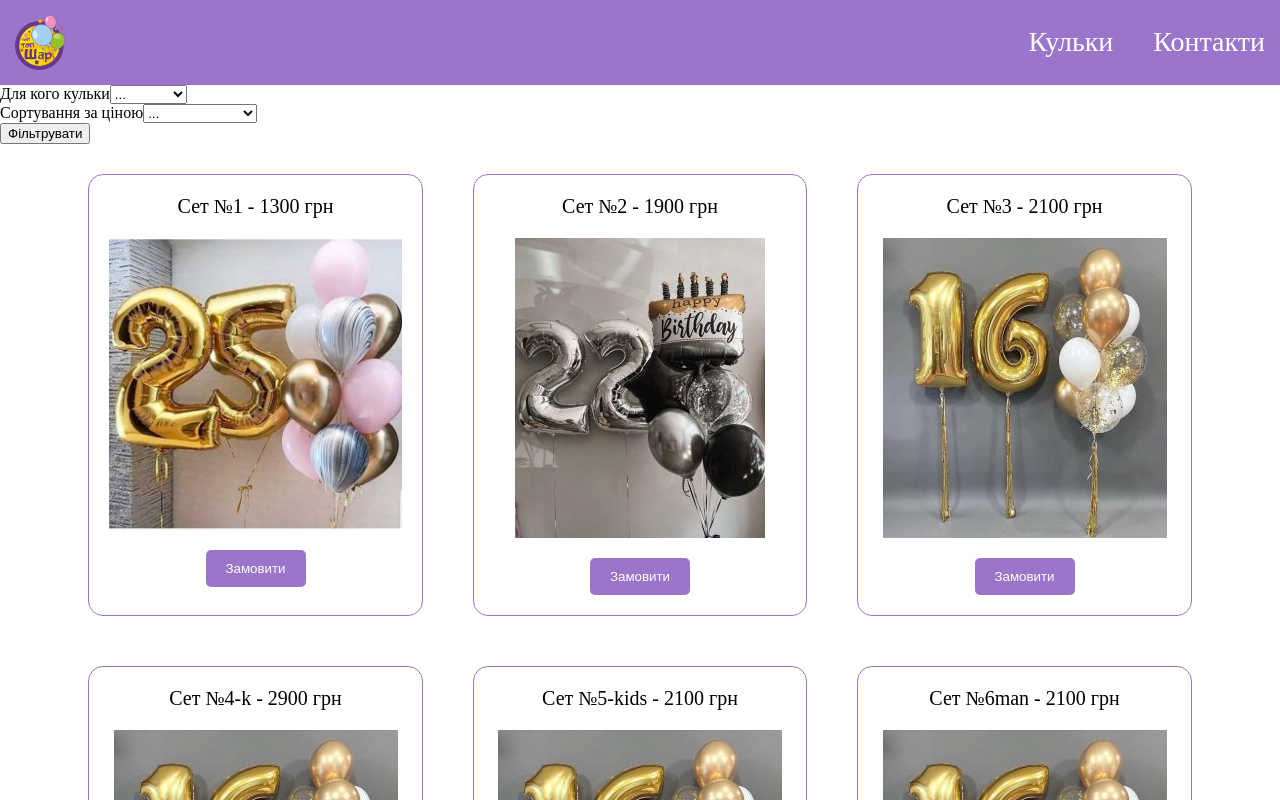
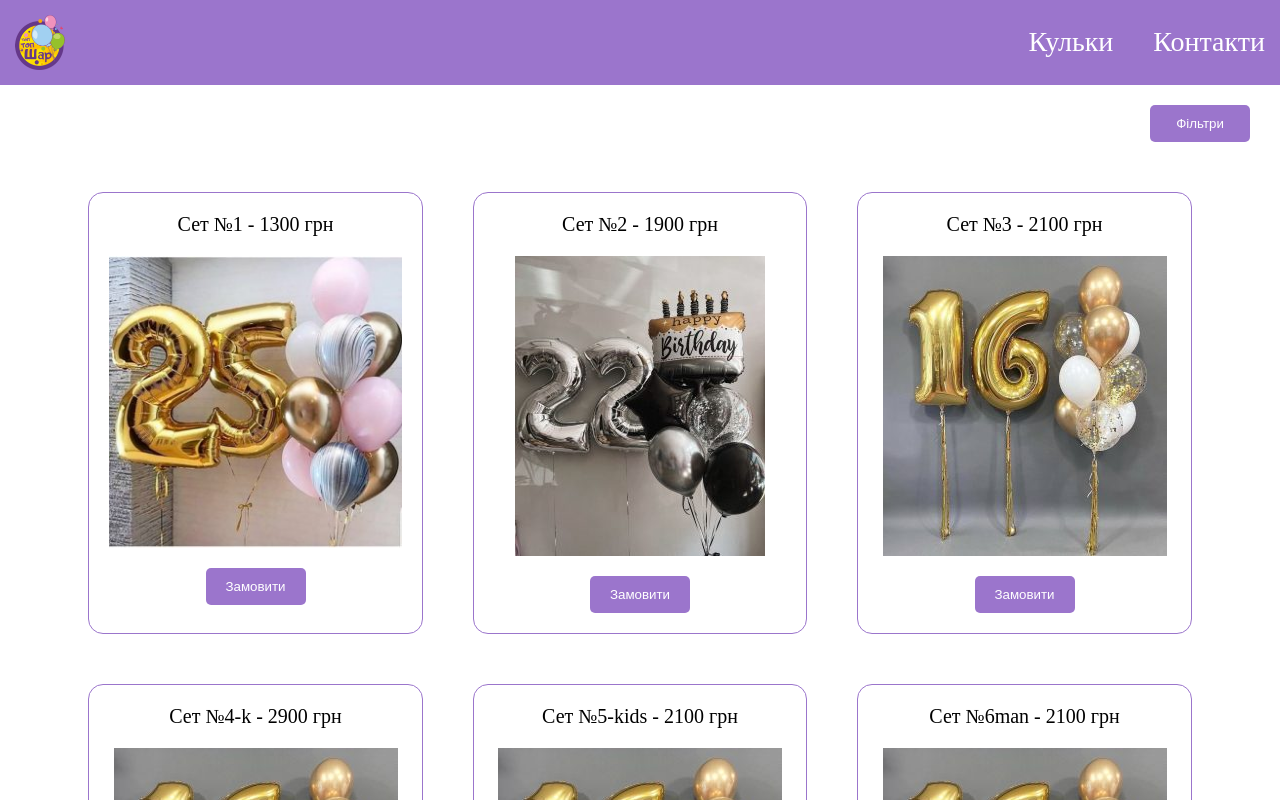
Before and after one commit to Hrechaniuk1/top-shar-online, a React (Vite) app: page /balloons in a window 1280 px wide. Shown: the top 800 px of the page. Built offline with nearby package versions, Linux system fonts and the light colour scheme.

Commit message:
filters done

```diff
--- a/package.json
+++ b/package.json
@@ -11,6 +11,7 @@
   },
   "dependencies": {
     "@reduxjs/toolkit": "^2.2.5",
+    "clsx": "^2.1.1",
     "formik": "^2.4.6",
     "modern-normalize": "^2.0.0",
     "react": "^18.2.0",
--- a/src/components/FiltersBar/FiltersBar.jsx
+++ b/src/components/FiltersBar/FiltersBar.jsx
@@ -1,26 +1,48 @@
-import { Form, Formik, Field } from "formik"
+import { Form, Formik, Field, useFormikContext } from "formik"
+import { useEffect, useState } from "react"
+import clsx from "clsx";
+
+import css from './FiltersBar.module.css'
 
 
-export default function FiltersBar({submitHandler, initial}) {
+export default function FiltersBar({submitHandler, initial, clickHandler}) {
+
+    function SyncFormikWithInitialValues({ initial }) {
+      const { setValues } = useFormikContext();
+
+      useEffect(() => {
+        setValues({
+          future: initial.future,
+          price: initial.price,
+        });
+      }, [initial, setValues]);
+
+      return null;
+    }
 
     function onSubmit(values) {
         submitHandler(values)
     }
 
+    const [isOpen, setIsOpen] = useState(false)
 
+    function onShowFilter() {
+      setIsOpen(!isOpen)
+    }
 
     return (
-        <Formik
-      initialValues={{
-        future: initial.future,
-        price: initial.price,
-      }}
+      <div>
+         <button className={css.showFilters} onClick={onShowFilter}>Фільтри</button>
+
+              <Formik
       onSubmit={onSubmit}
     >
-        <Form>
-          <div>
+        {() => (
+        <Form className={clsx(css.container, {[css.hidden]: !isOpen})}>
+          <SyncFormikWithInitialValues initial={initial} />
+          <div className={css.future}>
             <label htmlFor="future">Для кого кульки</label>
-            <Field as="select" name="future" id="feature">
+            <Field className={css.select} as="select" name="future" id="future">
               <option value="" label="..." />
               <option value="man" label="Чоловіку" />
               <option value="girl" label="Дівчині" />
@@ -28,16 +50,19 @@ export default function FiltersBar({submitHandler, initial}) {
               <option value="numbers" label="Цифри" />
             </Field>
           </div>
-          <div>
+          <div className={css.price}>
             <label htmlFor="price">Сортування за ціною</label>
-            <Field as="select" name="price" id="price">
+            <Field className={css.select} as="select" name="price" id="price">
               <option value="" label="..." />
               <option value="cheap" label="За зростанням" />
               <option value="expensive" label="За спаданням" />
             </Field>
           </div>
-          <button type="submit">Фільтрувати</button>
+          <button className={css.btn} type="submit">Фільтрувати</button>
+          <button className={css.btn} onClick={clickHandler} type="button" >Скинути</button>
         </Form>
+      )}
     </Formik>
+    </div>
     )
 }
--- a/src/components/FiltersBar/FiltersBar.module.css
+++ b/src/components/FiltersBar/FiltersBar.module.css
@@ -0,0 +1,72 @@
+.container {
+    display: flex;
+    box-sizing: border-box;
+    flex-direction: column;
+    justify-content: space-between;
+    padding: 30px;
+    gap: 15px;
+    width: 300px;
+    margin-left: auto;
+    margin-right: auto;
+    transition: all 250ms ease-in-out;
+}
+
+.hidden {
+    transform: translate(100%, -100%);
+    opacity: 0;
+    position: absolute;
+    pointer-events: none;
+}
+
+.future, .price {
+    display: flex;
+    flex-direction: column;
+    text-align: center;
+    gap: 10px;
+}
+
+.select {
+    outline: transparent;
+    border: 1px solid black;
+    border-radius: 5px;
+    color: black;
+}
+
+.btn, .showFilters {
+    display: flex;
+    align-items: center;
+    justify-content: center;
+    padding: 10px;
+    color: white;
+    background-color: #9b75cc;
+    border: 1px solid transparent;
+    outline: transparent;
+    border-radius: 5px;
+    width: 100px;
+    margin-left: auto;
+    margin-right: auto;
+    transition: all 250ms ease-in-out;
+}
+
+.btn:hover, .showFilters:hover {
+    scale: 1.1;
+}
+
+.showFilters {
+    margin-top: 20px;
+    margin-right: 30px;
+    margin-bottom: 20px;
+}
+
+
+
+@media screen and (min-width: 768px) {
+    .container {
+        flex-direction: row;
+        width: 600px;
+        align-items: center;
+    }
+    .btn {
+        height: 30px;
+    }
+ }
--- a/src/pages/BallonsPage.jsx
+++ b/src/pages/BallonsPage.jsx
@@ -10,44 +10,47 @@ export default function BalloonsPage() {
     const futureParam = searchParams.get('future')
 
     function onsubmit(data) {
-        setFilters(data)
         const params = {}
         if(data.price !== '') params.price = data.price
         if(data.future !== '') params.future = data.future
         setSearchParams(params)
     }
 
+    function onClick() {
+        setFilters({
+            future: '',
+            price: ''
+        })
+        setSearchParams()
+    }
+
     const [sets, setSets] = useState(balloons)
-    const [filters, setFilters] = useState(() => {
-        const initial = {}
-        if(priceParam) initial.price = priceParam
-        if(futureParam) initial.future = futureParam
-
-        if(initial.price || initial.future) {return {future: initial.future, price: initial.price}} else {
-            return  {
-                future: '',
-                price: '',
-              }
-        }})
+    const [filters, setFilters] = useState({
+        future: '',
+        price: ''
+    })
 
     useEffect(() => {
         let filterByFeature = balloons
-        if(filters.future) {
-            filterByFeature = balloons.filter(curr => curr.future === filters.future)
+        if(futureParam) {
+            filterByFeature = balloons.filter(curr => curr.future === futureParam)
+            setSets(filterByFeature)
         }
-        if(filters.price === '') {setSets(filterByFeature)} else if (filters.price === 'cheap') {
-           const result = filterByFeature.toSorted((a,b) => a.price - b.price)
-            setSets(result)
-        } else if (filters.price === 'expensive') {
-           const result = filterByFeature.toSorted((a,b) => b.price - a.price)
-            setSets(result)
+        if(priceParam) {
+            if(priceParam === 'cheap') {
+                filterByFeature = filterByFeature.toSorted((a,b) => a.price - b.price)
+             } else if (priceParam === 'expensive') {
+                filterByFeature = filterByFeature.toSorted((a,b) => b.price - a.price)
+             }
         }
+        setSets(filterByFeature)
+        setFilters({future: futureParam ? futureParam : '', price: priceParam ? priceParam : ''})
 
-    }, [filters])
+    }, [priceParam, futureParam])
 
     return (
         <div>
-            <FiltersBar submitHandler={onsubmit} initial={filters}></FiltersBar>
+            <FiltersBar submitHandler={onsubmit} initial={filters} clickHandler={onClick}></FiltersBar>
             <BallonList balloons={sets}></BallonList>
         </div>
     )
```
Also changed, not shown: 1 other file (tests, documents, lock files or other folders).
